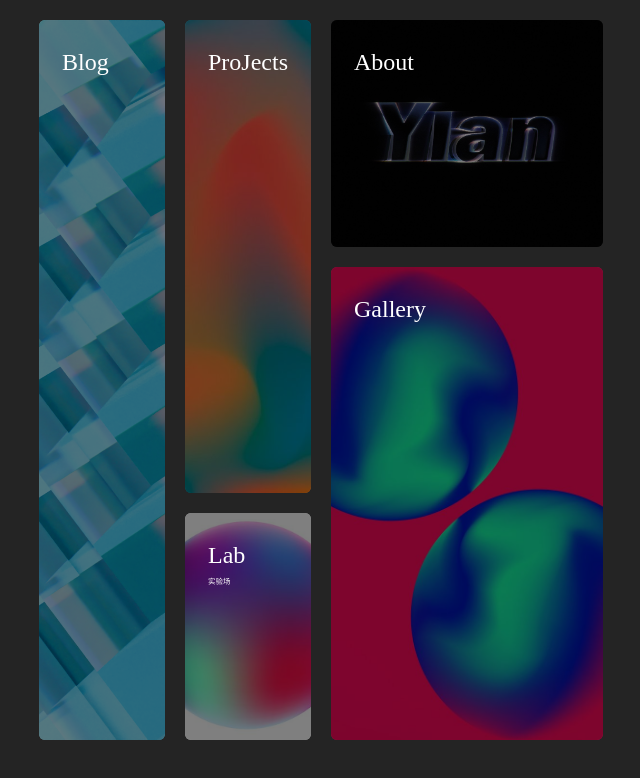
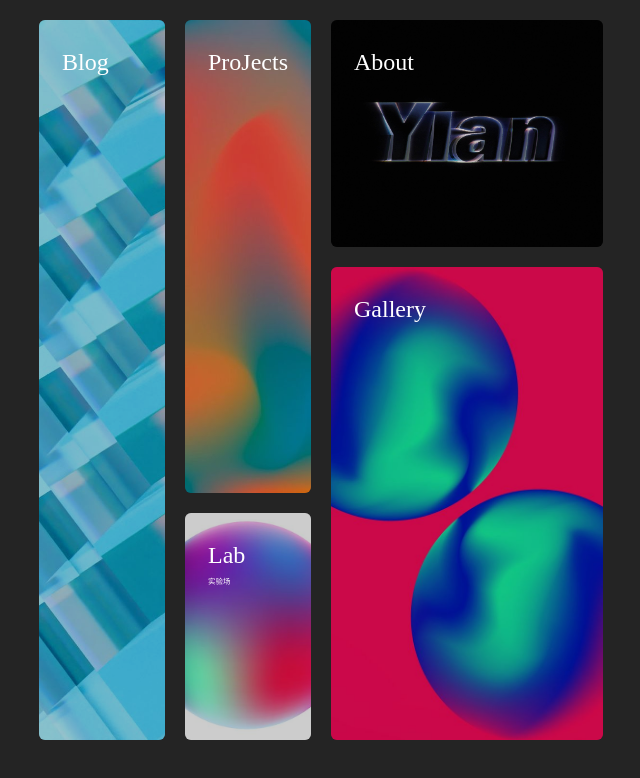
Before and after one commit to NAOXUAN4/naoxuan4.github.io, a Vue app: page / in a window 1280 px wide. Shown: the top 778 px of the page, without its empty margins (17-657 px from the left). Built offline with nearby package versions, Linux system fonts and the light colour scheme.

Commit message:
update727

```diff
--- a/src/components/guideDemo.vue
+++ b/src/components/guideDemo.vue
@@ -10,11 +10,10 @@
           @mouseover="card.isHovered = true"
           @mouseleave="card.isHovered = false"
           :style="{ backgroundImage: `url(${card.backgroundImage})`}"
-
         >
           <div class="card-content">
             <h2>{{ card.title }}</h2>
-            <p>{{ card.description }}</p>
+            <p class = "descrption">{{ card.description }}</p>
           </div>
         </a>
       </div>
@@ -106,15 +105,13 @@
   }
 
   .card {
-    background-size: cover;
+    background-size: cover;   /* 背景尺寸适配 */
     background-position: center;
     border-radius: 6px;
-    transition: all 0.3s ease;
+    transition: all 0.5s ease;
     overflow: hidden;
     position: relative;
   }
-
-
   .card::before {
     content: '';
     position: absolute;
@@ -122,10 +119,9 @@
     left: 0;
     right: 0;
     bottom: 0;
-    background: rgba(0, 0, 0, 0.5);
-    transition: background 0.3s ease;
+    background: rgba(0, 0, 0, 0.2);
+    transition: background 0.5s ease;
   }
-
   .card-content {
     position: relative;
     z-index: 1;
@@ -138,13 +134,19 @@
   }
 
   .card.hovered {
-    transform: scale(1.05);
-    box-shadow: 0 12px 24px rgba(0, 0, 0, 0.3);
+
+    transform: scale(1.03);
+    background-position: right;
+    background-size: 160%;
+    box-shadow: 0 12px 24px rgba(0, 0, 0, 0.6);
   }
 
   .card.hovered::before {
-    background: rgba(0, 0, 0, 0.7);
+    background-color: rgba(0, 0, 0, 0.6);
+
   }
+
+
 
   .card h2 {
     margin-top: 0;
@@ -158,9 +160,6 @@
     font-size: 0.5em;
   }
 
-  .card a:hover {
-    background-color: #2980b9;
-  }
 
   .card-1 {
     grid-column: 1 / 2;
@@ -187,7 +186,6 @@
     grid-column: 3 / 5;
     grid-row: 2 / 4;
   }
-
   @media (max-width: 768px) {
     .card-container {
       grid-template-columns: 1fr;
@@ -201,4 +199,6 @@
       height: 200px;
     }
   }
+
+
   </style>
```
Also changed, not shown: public/iamges/glass1.jpg.
